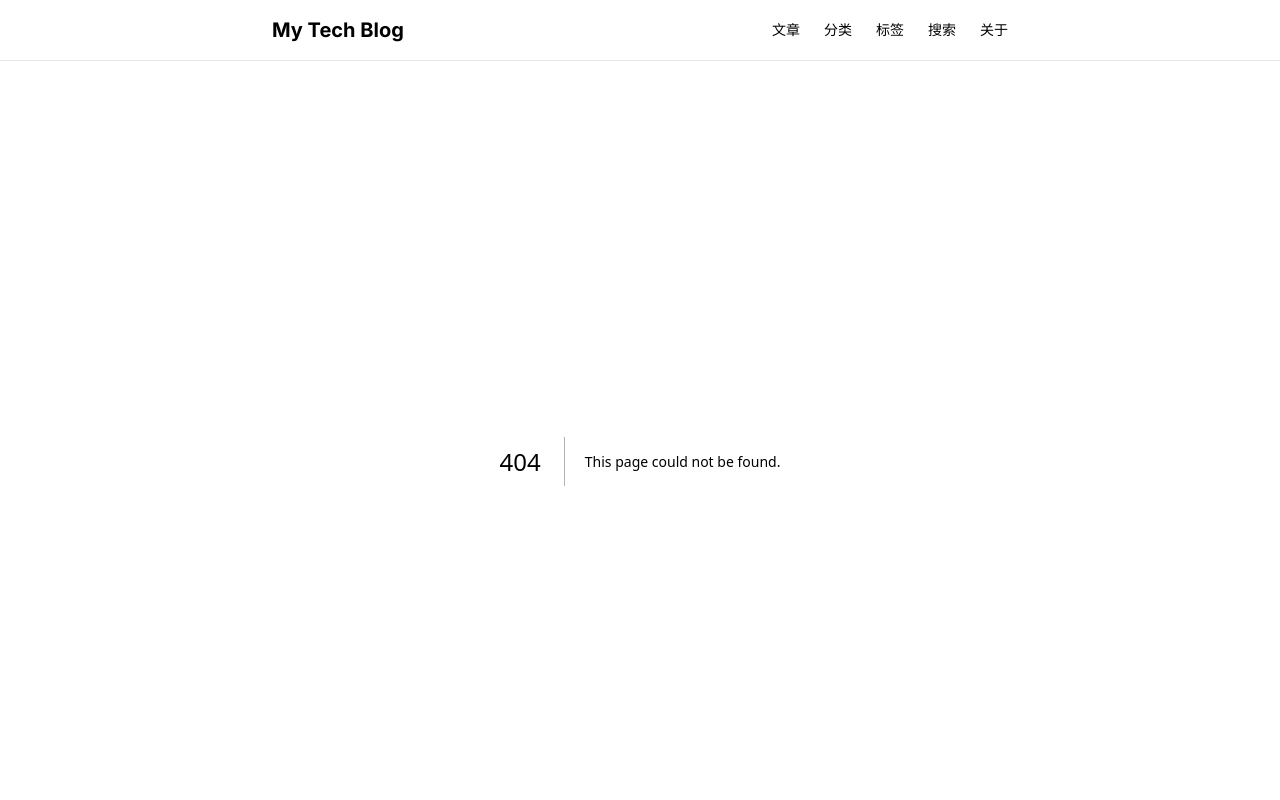
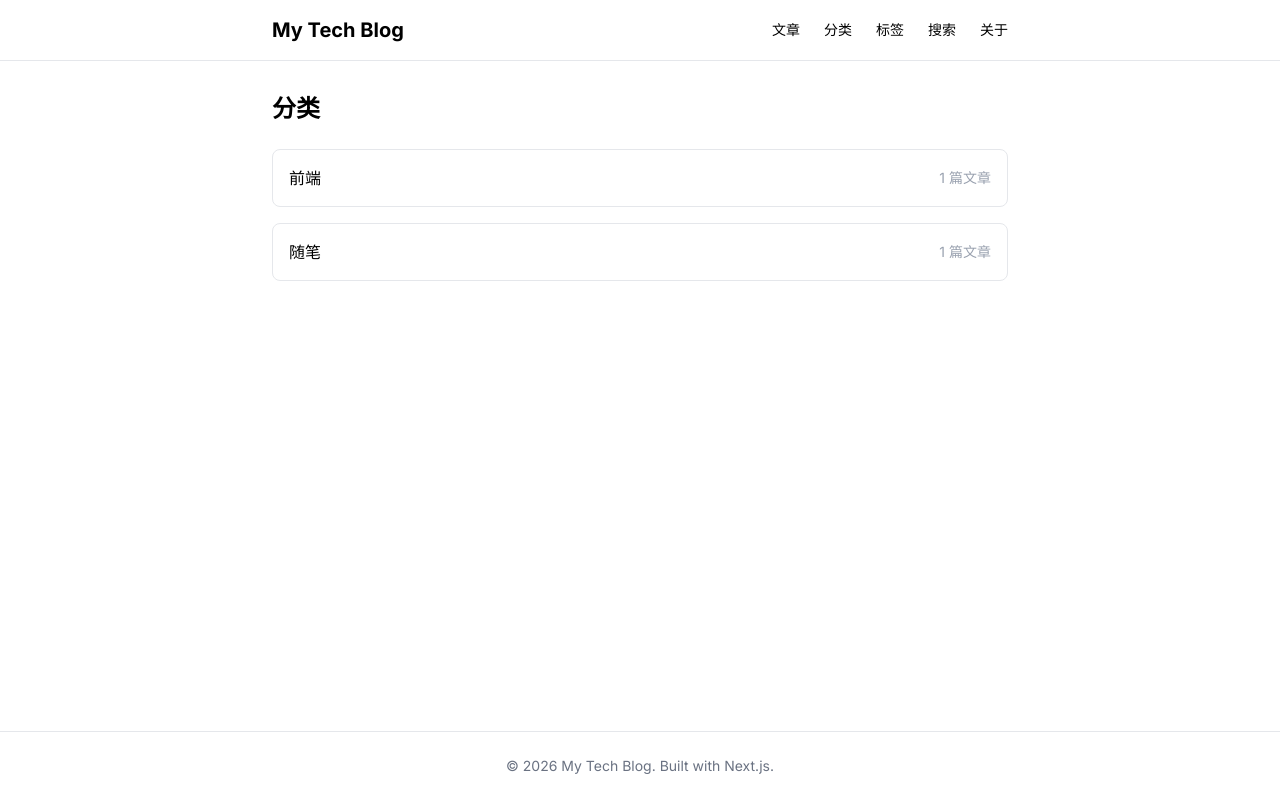
Before and after one commit to zyc298856/claudecode, a Next.js app in the folder personal-blog/: page /categories in a window 1280 px wide. Before the commit this address had no page. Shown: the top 800 px of the page. Built offline with nearby package versions, Linux system fonts and the light colour scheme.

Commit message:
feat: category and tag listing and filter pages

```diff
--- /dev/null
+++ b/personal-blog/app/categories/[name]/page.tsx
@@ -0,0 +1,35 @@
+import { getAllCategories, getPostsByCategory } from "@/lib/posts";
+import { PostCard } from "@/components/post-card";
+import { notFound } from "next/navigation";
+import type { Metadata } from "next";
+
+interface PageProps {
+  params: Promise<{ name: string }>;
+}
+
+export async function generateStaticParams() {
+  const categories = getAllCategories();
+  return categories.map((name) => ({ name: encodeURIComponent(name) }));
+}
+
+export async function generateMetadata({ params }: PageProps): Promise<Metadata> {
+  const { name } = await params;
+  return { title: `分类: ${decodeURIComponent(name)} - My Tech Blog` };
+}
+
+export default async function CategoryPage({ params }: PageProps) {
+  const { name } = await params;
+  const category = decodeURIComponent(name);
+  const posts = getPostsByCategory(category);
+
+  if (posts.length === 0) notFound();
+
+  return (
+    <div className="max-w-3xl mx-auto px-4 py-8">
+      <h1 className="text-2xl font-bold mb-6">分类: {category}</h1>
+      {posts.map((post) => (
+        <PostCard key={post.slug} post={post} />
+      ))}
+    </div>
+  );
+}
--- /dev/null
+++ b/personal-blog/app/categories/page.tsx
@@ -0,0 +1,33 @@
+import { getAllCategories, getAllPosts } from "@/lib/posts";
+import Link from "next/link";
+import type { Metadata } from "next";
+
+export const metadata: Metadata = {
+  title: "分类 - My Tech Blog",
+};
+
+export default function CategoriesPage() {
+  const categories = getAllCategories();
+  const posts = getAllPosts();
+
+  return (
+    <div className="max-w-3xl mx-auto px-4 py-8">
+      <h1 className="text-2xl font-bold mb-6">分类</h1>
+      <div className="space-y-4">
+        {categories.map((category) => {
+          const count = posts.filter((p) => p.category === category).length;
+          return (
+            <Link
+              key={category}
+              href={`/categories/${encodeURIComponent(category)}`}
+              className="flex items-center justify-between p-4 rounded-lg border border-gray-200 hover:border-blue-300 transition-colors"
+            >
+              <span className="font-medium">{category}</span>
+              <span className="text-sm text-gray-400">{count} 篇文章</span>
+            </Link>
+          );
+        })}
+      </div>
+    </div>
+  );
+}
--- /dev/null
+++ b/personal-blog/app/tags/[name]/page.tsx
@@ -0,0 +1,35 @@
+import { getAllTags, getPostsByTag } from "@/lib/posts";
+import { PostCard } from "@/components/post-card";
+import { notFound } from "next/navigation";
+import type { Metadata } from "next";
+
+interface PageProps {
+  params: Promise<{ name: string }>;
+}
+
+export async function generateStaticParams() {
+  const tags = getAllTags();
+  return tags.map((name) => ({ name: encodeURIComponent(name) }));
+}
+
+export async function generateMetadata({ params }: PageProps): Promise<Metadata> {
+  const { name } = await params;
+  return { title: `标签: ${decodeURIComponent(name)} - My Tech Blog` };
+}
+
+export default async function TagPage({ params }: PageProps) {
+  const { name } = await params;
+  const tag = decodeURIComponent(name);
+  const posts = getPostsByTag(tag);
+
+  if (posts.length === 0) notFound();
+
+  return (
+    <div className="max-w-3xl mx-auto px-4 py-8">
+      <h1 className="text-2xl font-bold mb-6">标签: #{tag}</h1>
+      {posts.map((post) => (
+        <PostCard key={post.slug} post={post} />
+      ))}
+    </div>
+  );
+}
--- /dev/null
+++ b/personal-blog/app/tags/page.tsx
@@ -0,0 +1,28 @@
+import { getAllTags } from "@/lib/posts";
+import Link from "next/link";
+import type { Metadata } from "next";
+
+export const metadata: Metadata = {
+  title: "标签 - My Tech Blog",
+};
+
+export default function TagsPage() {
+  const tags = getAllTags();
+
+  return (
+    <div className="max-w-3xl mx-auto px-4 py-8">
+      <h1 className="text-2xl font-bold mb-6">标签</h1>
+      <div className="flex flex-wrap gap-3">
+        {tags.map((tag) => (
+          <Link
+            key={tag}
+            href={`/tags/${encodeURIComponent(tag)}`}
+            className="px-3 py-1.5 rounded-lg bg-gray-100 text-gray-700 hover:bg-blue-50 hover:text-blue-600 transition-colors"
+          >
+            #{tag}
+          </Link>
+        ))}
+      </div>
+    </div>
+  );
+}
```
